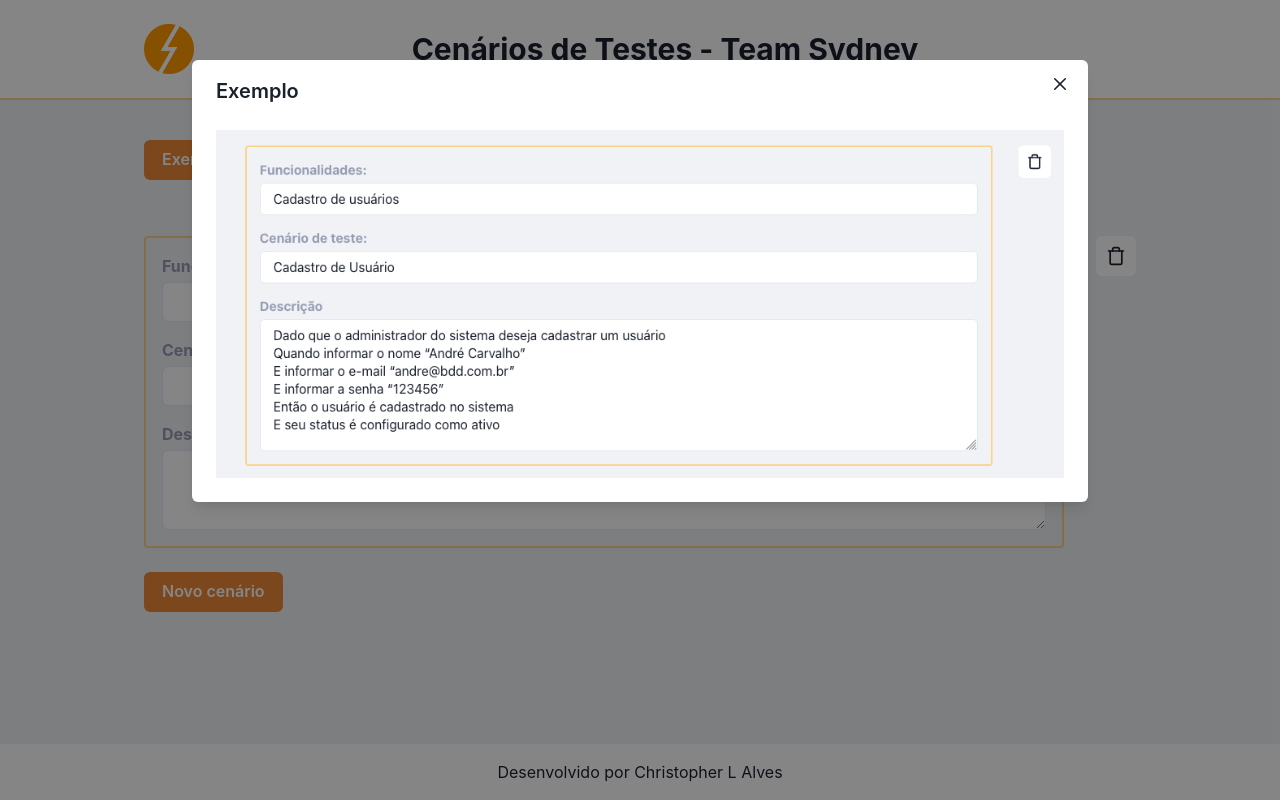
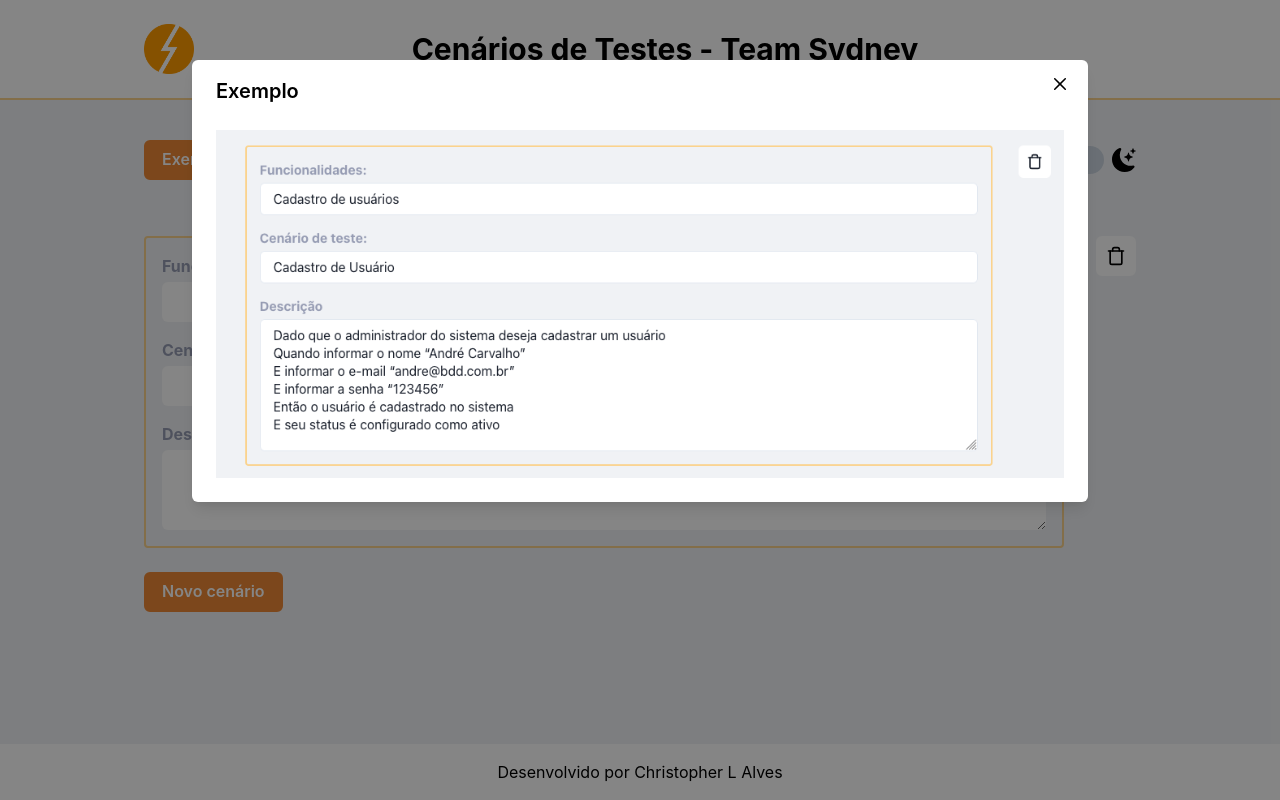
Before and after one commit to chrisleo-usa/scenario-tests, a React (Create React App) app: page / in a window 1280 px wide. Both pictures are taken after a click on the button "Exemplo". Built offline with nearby package versions, Linux system fonts and the light colour scheme.

Commit message:
implemented switch light and dark mode

```diff
--- a/src/_App.tsx
+++ b/src/_App.tsx
@@ -1,15 +1,43 @@
-import { ChakraProvider } from '@chakra-ui/react'
+import { createContext } from 'react'
+import { ChakraProvider, extendTheme, useBoolean } from '@chakra-ui/react'
 
 import Home from './pages/home'
-import theme from './styles/global/theme'
 
 import './styles/global/style.css'
 
+export const DarkModeContext = createContext(false)
+
 function App() {
+  const [darkMode, setDarkMode] = useBoolean()
+
+  const theme = extendTheme({
+    colors: {
+      ice: '#F0F2F5',
+      gray: {
+        450: '#969CB3'
+      },
+      orangeNeon: '#F27C4B',
+      redNeon: '#EB3223',
+      dark: {
+        500: '#202024',
+        800: '#121214'
+      }
+    },
+    styles: {
+      global: {
+        body: {
+          bg: darkMode ? 'dark.800' : 'ice'
+        }
+      }
+    }
+  })
+
   return (
-    <ChakraProvider theme={theme}>
-      <Home />
-    </ChakraProvider>
+    <DarkModeContext.Provider value={darkMode}>
+      <ChakraProvider theme={theme}>
+        <Home darkMode={darkMode} setDarkMode={setDarkMode.toggle} />
+      </ChakraProvider>
+    </DarkModeContext.Provider>
   )
 }
 
--- a/src/components/block-fields/index.tsx
+++ b/src/components/block-fields/index.tsx
@@ -13,6 +13,8 @@ import { ExampleModal } from '../example-modal'
 import { Input } from '../input'
 import { TextArea } from '../text-area'
 import { DangerButton } from '../danger-button'
+import { useContext } from 'react'
+import { DarkModeContext } from '../../_App'
 
 interface BlockFieldsProps extends FlexProps {
   onClickRemoveField: () => void
@@ -23,6 +25,7 @@ export const BlockFields = ({
   ...rest
 }: BlockFieldsProps) => {
   const { isOpen, onOpen, onClose } = useDisclosure()
+  const darkMode = useContext(DarkModeContext)
 
   return (
     <Flex gap={8} {...rest}>
@@ -32,7 +35,7 @@ export const BlockFields = ({
         gap={4}
         p={4}
         border="2px"
-        borderColor="orange.200"
+        borderColor={darkMode ? 'orangeNeon' : 'orange.200'}
         borderRadius={4}
       >
         <Input label="Funcionalidades: " />
@@ -42,8 +45,19 @@ export const BlockFields = ({
       <IconButton
         aria-label="Remove block field"
         bg="white"
-        _hover={{ backgroundColor: 'orange.300' }}
-        _focus={{ border: 'none' }}
+        color={darkMode ? 'redNeon' : 'black'}
+        border="2px"
+        borderColor={darkMode ? 'redNeon' : 'white'}
+        _hover={{
+          backgroundColor: darkMode ? 'redNeon' : 'red.300',
+          borderColor: darkMode ? 'redNeon' : 'red.300',
+          color: 'white'
+        }}
+        _focus={{
+          backgroundColor: darkMode ? 'redNeon' : 'red.300',
+          borderColor: darkMode ? 'redNeon' : 'red.300',
+          color: 'white'
+        }}
         onClick={onOpen}
       >
         <Icon as={FiTrash} fontSize={20} />
@@ -56,14 +70,7 @@ export const BlockFields = ({
           </Text>
 
           <Flex justifyContent="space-between" mb={4}>
-            <PrimaryButton
-              size="md"
-              bg="orange.400"
-              color="white"
-              variant="solid"
-              text="Continuar"
-              onClick={onClickRemoveField}
-            />
+            <PrimaryButton text="Continuar" onClick={onClickRemoveField} />
             <DangerButton text="Cancelar" onClick={onClose} />
           </Flex>
         </ModalBody>
--- a/src/components/danger-button/index.tsx
+++ b/src/components/danger-button/index.tsx
@@ -2,25 +2,29 @@ import {
   Button as ChakraButton,
   ButtonProps as ChakraButtonProps
 } from '@chakra-ui/react'
+import { useContext } from 'react'
+import { DarkModeContext } from '../../_App'
 
 interface DangerButtonProps extends ChakraButtonProps {
   text: string
 }
 
 export const DangerButton = ({ text, ...rest }: DangerButtonProps) => {
+  const darkMode = useContext(DarkModeContext)
+
   return (
     <ChakraButton
       size="md"
       bg="white"
-      color="red.300"
+      color={darkMode ? 'redNeon' : 'red.300'}
       border="2px"
-      borderColor="red.300"
+      borderColor={darkMode ? 'redNeon' : 'red.300'}
       variant="outline"
       _hover={{
-        backgroundColor: 'red.300',
+        backgroundColor: darkMode ? 'redNeon' : 'red.300',
         color: 'white',
         border: '2px',
-        borderColor: 'red.300'
+        borderColor: darkMode ? 'redNeon' : 'red.300'
       }}
       _focus={{ border: 'none' }}
       {...rest}
--- a/src/components/example-modal/index.tsx
+++ b/src/components/example-modal/index.tsx
@@ -1,4 +1,6 @@
 import { Modal, ModalOverlay, ModalContent, ModalProps } from '@chakra-ui/react'
+import { useContext } from 'react'
+import { DarkModeContext } from '../../_App'
 
 interface ExampleModalProps extends ModalProps {
   isOpen: boolean
@@ -12,10 +14,17 @@ export const ExampleModal = ({
   children,
   ...rest
 }: ExampleModalProps) => {
+  const darkMode = useContext(DarkModeContext)
+
   return (
     <Modal isOpen={isOpen} onClose={onClose} size={size} {...rest}>
       <ModalOverlay />
-      <ModalContent>{children}</ModalContent>
+      <ModalContent
+        bg={darkMode ? 'dark.500' : 'white'}
+        color={darkMode ? 'white' : 'black'}
+      >
+        {children}
+      </ModalContent>
     </Modal>
   )
 }
--- a/src/components/footer/index.tsx
+++ b/src/components/footer/index.tsx
@@ -1,11 +1,20 @@
 import { Flex, FlexProps, Text, Container } from '@chakra-ui/react'
+import { useContext } from 'react'
+import { DarkModeContext } from '../../_App'
 
 interface FooterProps extends FlexProps {}
 
 export const Footer = ({ ...rest }: FooterProps) => {
+  const darkMode = useContext(DarkModeContext)
+
   return (
     <footer>
-      <Flex p={4} bg="white" {...rest}>
+      <Flex
+        p={4}
+        bg={darkMode ? 'dark.500' : 'white'}
+        color={darkMode ? 'white' : 'black'}
+        {...rest}
+      >
         <Container
           maxW="container.lg"
           display="flex"
--- a/src/components/header/index.tsx
+++ b/src/components/header/index.tsx
@@ -1,20 +1,29 @@
 import { Container, Flex, FlexProps, Heading, Image } from '@chakra-ui/react'
+import { useContext } from 'react'
+import { DarkModeContext } from '../../_App'
 
 interface HeaderProps extends FlexProps {}
 
 export const Header = ({ ...rest }: HeaderProps) => {
+  const darkMode = useContext(DarkModeContext)
+
   return (
     <header>
       <Flex
         p={6}
-        bg="white"
+        bg={darkMode ? 'dark.500' : 'white'}
         borderBottom="2px"
-        borderBottomColor="orange.200"
+        borderBottomColor={darkMode ? 'orangeNeon' : 'orange.200'}
         {...rest}
       >
         <Container maxW="container.lg" display="flex" alignItems="center">
           <Image boxSize="50px" src="/pslogo.png" />
-          <Heading as="h2" size="lg" mx="auto">
+          <Heading
+            as="h2"
+            size="lg"
+            mx="auto"
+            color={darkMode ? 'white' : 'black'}
+          >
             Cenários de Testes - Team Sydney
           </Heading>
         </Container>
--- a/src/components/input/index.tsx
+++ b/src/components/input/index.tsx
@@ -4,18 +4,28 @@ import {
   Input as ChakraInput,
   InputProps as ChakraInputProps
 } from '@chakra-ui/react'
+import { useContext } from 'react'
+import { DarkModeContext } from '../../_App'
 
 interface InputProps extends ChakraInputProps {
   label?: string
 }
 
 export const Input = ({ label, ...rest }: InputProps) => {
+  const darkMode = useContext(DarkModeContext)
+
   return (
     <Flex direction="column" gap={1}>
-      <Text fontWeight="bold" color="gray.450">
+      <Text fontWeight="bold" color={darkMode ? 'white' : 'gray.450'}>
         {label}
       </Text>
-      <ChakraInput bg="white" focusBorderColor="orange.200" {...rest} />
+      <ChakraInput
+        color="black"
+        bg={darkMode ? 'ice' : 'white'}
+        border="none"
+        focusBorderColor={darkMode ? 'white' : 'orange.200'}
+        {...rest}
+      />
     </Flex>
   )
 }
--- a/src/components/primary-button/index.tsx
+++ b/src/components/primary-button/index.tsx
@@ -2,12 +2,16 @@ import {
   Button as ChakraButton,
   ButtonProps as ChakraButtonProps
 } from '@chakra-ui/react'
+import { useContext } from 'react'
+import { DarkModeContext } from '../../_App'
 
 interface PrimaryButtonProps extends ChakraButtonProps {
   text: string
 }
 
 export const PrimaryButton = ({ text, ...rest }: PrimaryButtonProps) => {
+  const darkMode = useContext(DarkModeContext)
+
   return (
     <ChakraButton
       size="md"
@@ -19,8 +23,8 @@ export const PrimaryButton = ({ text, ...rest }: PrimaryButtonProps) => {
       _hover={{
         backgroundColor: 'white',
         border: '2px',
-        borderColor: 'orange.200',
-        color: 'black'
+        borderColor: darkMode ? 'orangeNeon' : 'orange.200',
+        color: darkMode ? 'orangeNeon' : 'black'
       }}
       _focus={{ border: 'none' }}
       {...rest}
--- a/src/components/text-area/index.tsx
+++ b/src/components/text-area/index.tsx
@@ -4,18 +4,28 @@ import {
   Textarea as ChakraTextarea,
   TextareaProps as ChakraTextareaProps
 } from '@chakra-ui/react'
+import { useContext } from 'react'
+import { DarkModeContext } from '../../_App'
 
 interface TextAreaProps extends ChakraTextareaProps {
   label?: string
 }
 
 export const TextArea = ({ label, ...rest }: TextAreaProps) => {
+  const darkMode = useContext(DarkModeContext)
+
   return (
     <Flex direction="column" gap={1}>
-      <Text fontWeight="bold" color="gray.450">
+      <Text fontWeight="bold" color={darkMode ? 'white' : 'gray.450'}>
         {label}
       </Text>
-      <ChakraTextarea bg="white" focusBorderColor="orange.200" {...rest} />
+      <ChakraTextarea
+        color="black"
+        bg={darkMode ? 'ice' : 'white'}
+        border="none"
+        focusBorderColor={darkMode ? 'white' : 'orange.200'}
+        {...rest}
+      />
     </Flex>
   )
 }
--- a/src/pages/home.tsx
+++ b/src/pages/home.tsx
@@ -1,11 +1,14 @@
 import {
   Box,
+  Flex,
   Container,
   ModalHeader,
   ModalBody,
   ModalCloseButton,
   useDisclosure,
-  Image
+  Image,
+  Switch,
+  Icon
 } from '@chakra-ui/react'
 
 import { PrimaryButton } from '../components/primary-button'
@@ -13,8 +16,14 @@ import { Footer } from '../components/footer'
 import { FieldsList } from '../components/fields-list'
 import { Header } from '../components/header'
 import { ExampleModal } from '../components/example-modal'
+import { BsEmojiSunglassesFill, BsMoonStarsFill } from 'react-icons/bs'
 
-const Home = () => {
+interface HomeProps {
+  setDarkMode: () => void
+  darkMode: boolean
+}
+
+const Home = ({ setDarkMode, darkMode }: HomeProps) => {
   const { isOpen, onOpen, onClose } = useDisclosure()
 
   return (
@@ -22,26 +31,38 @@ const Home = () => {
       <Header />
 
       <Container maxW="container.lg" py={10}>
-        <Box mb={14}>
-          <PrimaryButton
-            size="md"
-            bg="orange.400"
-            color="white"
-            variant="solid"
-            text="Exemplo"
-            onClick={onOpen}
-          />
-        </Box>
+        <Flex mb={14} justifyContent="space-between">
+          <PrimaryButton text="Exemplo" onClick={onOpen} />
+
+          <Flex gap={2} alignItems="center">
+            <Icon
+              as={BsEmojiSunglassesFill}
+              fontSize={24}
+              color={darkMode ? 'black' : 'orange.300'}
+            />
+            <Switch
+              as="button"
+              size="lg"
+              colorScheme="orange"
+              onChange={setDarkMode}
+              _focus={{ border: 'red' }}
+            />
+            <Icon
+              as={BsMoonStarsFill}
+              fontSize={24}
+              color={darkMode ? 'ice' : 'black'}
+            />
+          </Flex>
+        </Flex>
         <FieldsList />
       </Container>
-      <Footer />
 
       <ExampleModal isOpen={isOpen} onClose={onClose} size="4xl">
         <ModalHeader>Exemplo</ModalHeader>
         <ModalCloseButton
           borderRadius="full"
           _hover={{
-            backgroundColor: 'orange.300',
+            backgroundColor: darkMode ? 'orangeNeon' : 'orange.300',
             color: 'white',
             transform: 'rotate(180deg)'
           }}
@@ -51,6 +72,8 @@ const Home = () => {
           <Image src="/exemplo.png" mb={4} />
         </ModalBody>
       </ExampleModal>
+
+      <Footer />
     </Box>
   )
 }
--- a/src/styles/global/theme.ts
+++ /dev/null
@@ -1,19 +0,0 @@
-import { extendTheme } from '@chakra-ui/react'
-
-const theme = extendTheme({
-  colors: {
-    ice: '#F0F2F5',
-    gray: {
-      450: '#969CB3'
-    }
-  },
-  styles: {
-    global: {
-      body: {
-        bg: 'ice'
-      }
-    }
-  }
-})
-
-export default theme
```
